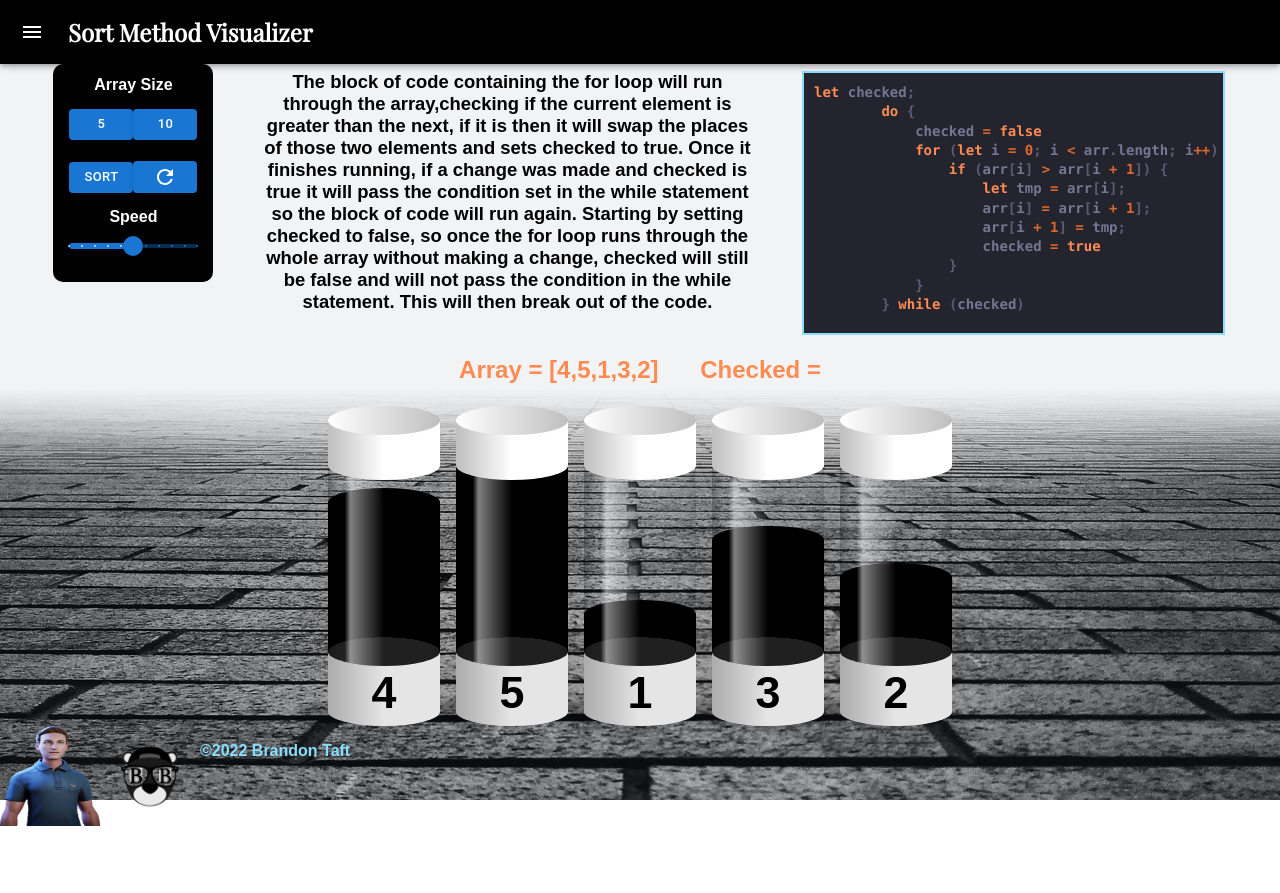
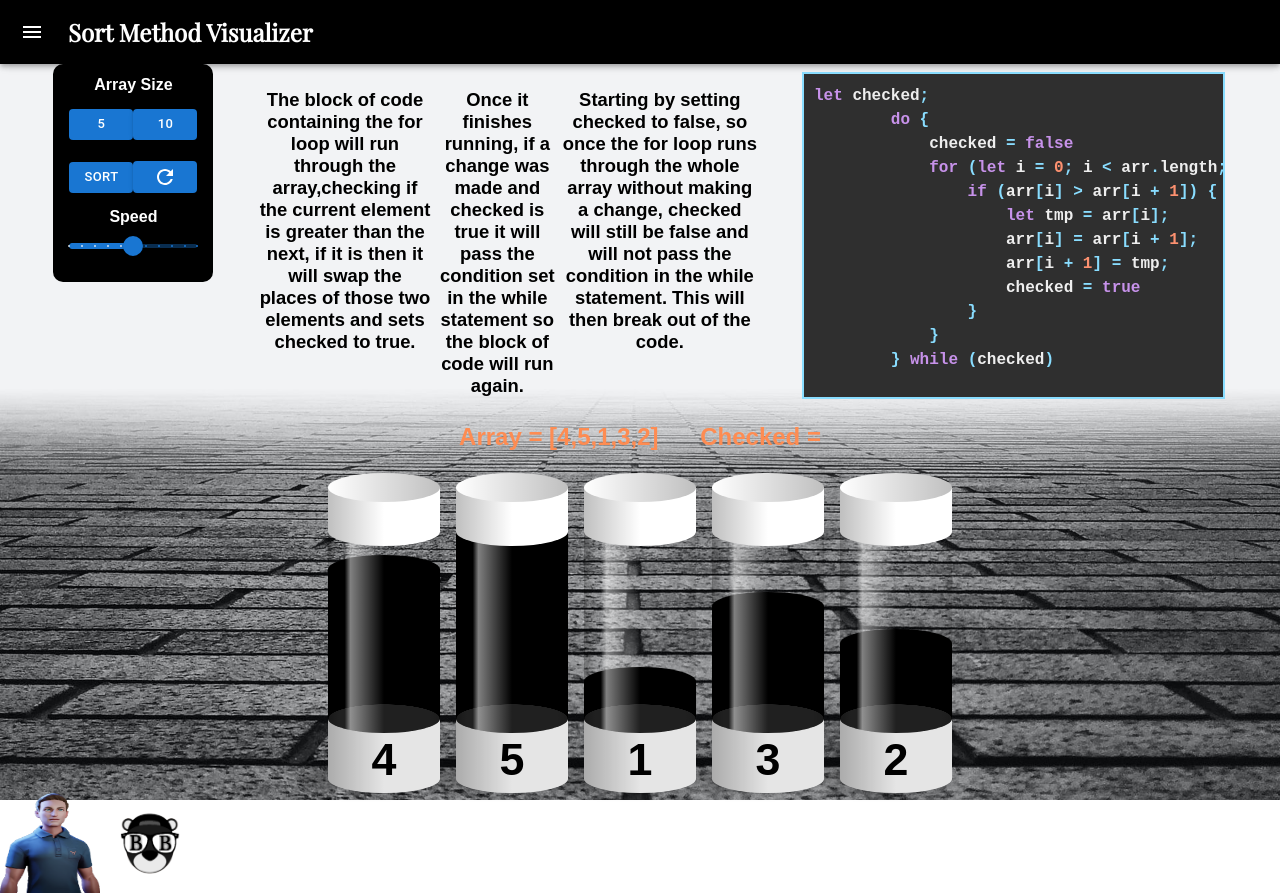
Before and after one commit to BrandonTaft/Data_Visualization, a Next.js app: page /bubble in a window 1280 px wide. Before the commit the page ends 826 px from the top, so only its background shows below. Built offline with nearby package versions, Linux system fonts and the light colour scheme; no server answers; a web font is replaced by a local one.

Commit message:
added css for sort

```diff
--- a/pages/bubble.js
+++ b/pages/bubble.js
@@ -1,5 +1,4 @@
 import { useState, useEffect } from "react";
-import Highlighter from "react-highlight-words";
 import Method from "./method";
 import randomArray from "./randomArray";
 import { ButtonBox } from "../src/components/MyButtons.js";
@@ -10,18 +9,13 @@ function Bubble() {
     const [speed, setSpeed] = useState("2500");
     const [text, setText] = useState("");
     const [checked, setChecked] = useState("");
-    const [explanation, setExplanation] = useState("")
     const { newRandomArray, setNewRandomArray, refresh, setRefresh, max, setMax } = randomArray();
 
-    useEffect(() => {
-        setExplanation(`The block of code containing the for loop will run through the array,checking if the current element is greater than the next,
-        if it is then it will swap the places of those two elements and sets checked to true. Once it finishes running, if a change was made and checked is true
-        it will pass the condition set in the while statement so the block of code will run again. Starting by setting checked to false, so once the for loop
-        runs through the whole array without making a change, checked will still be false and will not pass the condition in the while statement.
-        This will then break out of the code.
-       `)
-    }, [])
-
+const explanation= `The block of code containing the for loop will run through the array,checking if the current element is greater than the next,
+if it is then it will swap the places of those two elements and sets checked to true. Once it finishes running, if a change was made and checked is true
+it will pass the condition set in the while statement so the block of code will run again. Starting by setting checked to false, so once the for loop
+runs through the whole array without making a change, checked will still be false and will not pass the condition in the while statement.
+This will then break out of the code.`
     async function bubbleSort() {
 
         const arr = newRandomArray;
@@ -103,14 +97,13 @@ function Bubble() {
                 />
 
             <Box className="top-description">
-
-
-                    <Highlighter
-                        highlightClassName="YourHighlightClass"
-                        searchWords={["arr[i]", "arr[i + 1]"]}
-                        autoEscape={true}
-                        textToHighlight={explanation}
-                    />
+                <p>The block of code containing the for loop will run through the array,checking if the current element is greater than the next,
+if it is then it will swap the places of those two elements and sets checked to true.</p>
+<p>Once it finishes running, if a change was made and checked is true
+it will pass the condition set in the while statement so the block of code will run again.</p>
+<p> Starting by setting checked to false, so once the for loop
+runs through the whole array without making a change, checked will still be false and will not pass the condition in the while statement.
+This will then break out of the code.</p>
                 </Box>
 
                 <Method method={"bubble"} />
--- a/pages/method.js
+++ b/pages/method.js
@@ -1,5 +1,5 @@
 import { Prism as SyntaxHighlighter } from 'react-syntax-highlighter';
-import {duotoneSpace} from 'react-syntax-highlighter/dist/cjs/styles/prism';
+import {materialDark} from 'react-syntax-highlighter/dist/cjs/styles/prism';
 import style from '../src/css/method.module.css';
 import Box from '@mui/material/Box';
 
@@ -32,7 +32,7 @@ function Method({ method}) {
         <Box className={style.method}>
             <SyntaxHighlighter
                 language="javascript"
-                style={duotoneSpace}
+                style={materialDark}
                 customStyle={methodStyle}
                 wrapLongLines
                 >
--- a/src/components/Footer.js
+++ b/src/components/Footer.js
@@ -31,7 +31,7 @@ function Footer() {
                 <Image src="/images/black-logo.png" alt="logo" width={100} height={100}/>
 
                 {/* <Image src="/https://d1a370nemizbjq.cloudfront.net/092d843b-f7a8-44b7-9f2e-e100abd56305.glb" alt="github-logo" width={25} height={10}/> */}
-                <p>&copy;2022 Brandon Taft</p>
+                {/* <p>&copy;2022 Brandon Taft</p> */}
         </div>
     )
 }
--- a/src/components/MyButtons.js
+++ b/src/components/MyButtons.js
@@ -20,6 +20,7 @@ const SortButton = ({ sortMethod }) => (
     onClick={sortMethod}
     variant={"contained"}
     size={"small"}
+    aria-label={"Start Sorting Button"}
   >
     Sort
   </Button>
@@ -32,6 +33,7 @@ function RefreshButton({ refresh, setRefresh }) {
         refresh == "false" ? setRefresh("true") : setRefresh("false");
       }
       }
+      aria-label={"Refresh Button"}
       variant={"contained"}
       size={"small"}
     >
@@ -106,6 +108,7 @@ const ArraySizeButton = ({ arraySize, setMax }) => (
     }}
     variant={"contained"}
     size={"small"}
+    aria-label={"Set Array Size"}
   >
     {arraySize}
   </Button>
```
